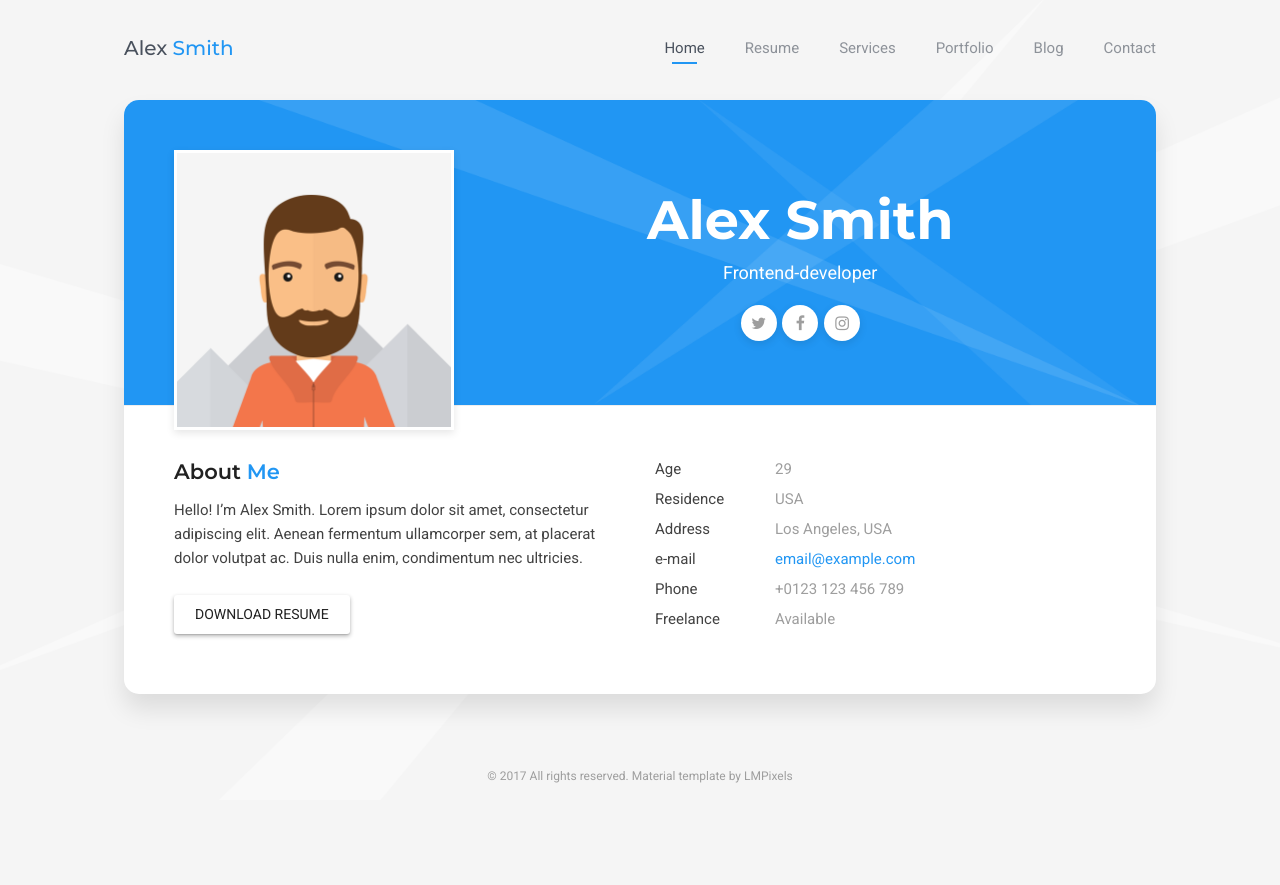
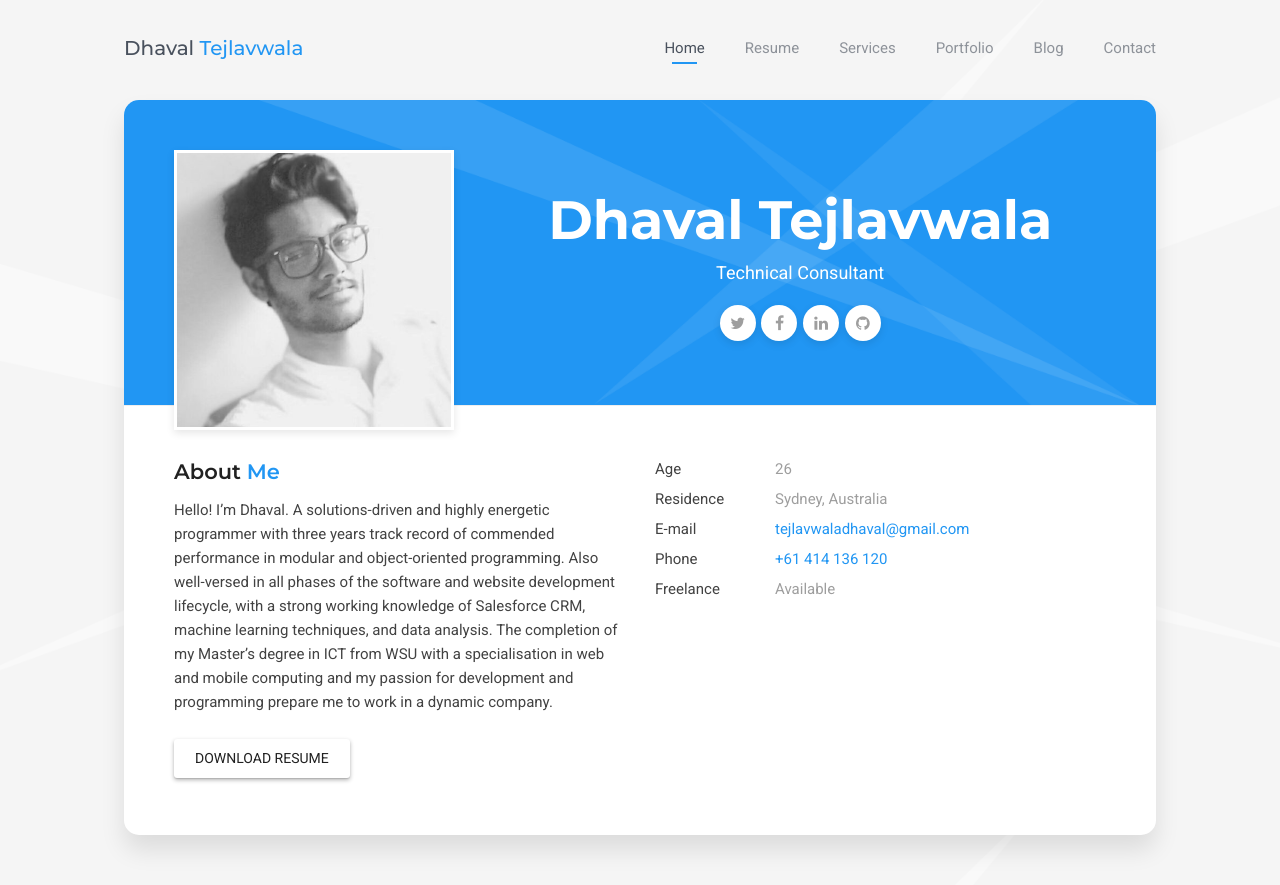
Before and after one commit to dhavaltejlavwala/dhavaltejlavwala, a plain HTML site: page index.html in a window 1280 px wide. Before the commit the page ends 800 px from the top, so only its background shows below. Drawn offline with Linux system fonts and the light colour scheme; some packages are replaced by stand-ins of ours.

Commit message:
First Page and Resume added

```diff
--- a/index.html
+++ b/index.html
@@ -3,7 +3,7 @@
   <head>
     <meta charset="UTF-8" />
     <meta http-equiv="X-UA-Compatible" content="IE=edge">
-    <title>PRO Card - Material Resume / CV / vCard Template</title>
+    <title>Dhaval Tejlavwala</title>
     <meta name="viewport" content="width=device-width, initial-scale=1, maximum-scale=1" />
     <meta name="description" content="PRO Card - Material Resume / CV / vCard Template" />
     <meta name="keywords" content="vcard, resposnive, retina, resume, jquery, css3, bootstrap, Material CV, portfolio" />
@@ -39,7 +39,7 @@
       <header id="site_header" class="header mobile-menu-hide">
         <div class="header-content">
           <div class="site-title-block mobile-hidden">
-            <div class="site-title">Alex <span>Smith</span></div>
+            <div class="site-title">Dhaval <span>Tejlavwala</span></div>
           </div>
 
           <!-- Navigation -->
@@ -75,7 +75,7 @@
       <!-- Mobile Header -->
       <div class="mobile-header mobile-visible">
         <div class="mobile-logo-container">
-          <div class="mobile-site-title">Alex Smith</div>
+          <div class="mobile-site-title">Dhaval Tejlavwala</div>
         </div>
 
         <a class="menu-toggle mobile-visible">
@@ -98,27 +98,37 @@
                   <div class="row">
                     <div class="col-sm-4 col-md-4 col-lg-4">
                       <div class="photo">
-                        <img src="images/photo.png" alt="">
+                        <img src="images/photo.jpg" alt="">
                       </div>
                     </div>
 
                     <div class="col-sm-8 col-md-8 col-lg-8">
                       <div class="title-block">
-                        <h1>Alex Smith</h1>
+                        <h1>Dhaval Tejlavwala</h1>
                         <div class="owl-carousel text-rotation">
                           <div class="item">
-                            <div class="sp-subtitle">Web Designer</div>
+                            <div class="sp-subtitle">Full-stack Application Developer</div>
                           </div>
                           <div class="item">
-                            <div class="sp-subtitle">Frontend-developer</div>
+                            <div class="sp-subtitle">Technical Consultant</div>
+                          </div>
+                          <div class="item">
+                            <div class="sp-subtitle">Test Analyst</div>
+                          </div>
+                          <div class="item">
+                            <div class="sp-subtitle">Android Developer</div>
+                          </div>
+                          <div class="item">
+                            <div class="sp-subtitle">Web Developer</div>
                           </div>
                         </div>
                       </div>
 
                       <div class="social-links">
-                        <a href="#"><i class="fa fa-twitter"></i></a>
-                        <a href="#"><i class="fa fa-facebook"></i></a>
-                        <a href="#"><i class="fa fa-instagram"></i></a>
+                        <a href="https://twitter.com/d_Tejlavwala"><i class="fa fa-twitter"></i></a>
+                        <a href="https://www.facebook.com/dhavaltejlavwala"><i class="fa fa-facebook"></i></a>
+                        <a href="https://www.linkedin.com/in/dhavaltejlavwala"><i class="fa fa-linkedin"></i></a>
+                        <a href="https://github.com/dhavaltejlavwala"><i class="fa fa-github"></i></a>
                       </div>
                     </div>
                   </div>
@@ -132,20 +142,24 @@
                         <div class="block-title">
                           <h3>About <span>Me</span></h3>
                         </div>
-                        <p>Hello! I’m Alex Smith. Lorem ipsum dolor sit amet, consectetur adipiscing elit. Aenean fermentum ullamcorper sem, at placerat dolor volutpat ac. Duis nulla enim, condimentum nec ultricies.</p>
+                        <p>
+                          Hello! I’m Dhaval. A solutions-driven and highly energetic programmer with three years track record of commended performance in modular
+                          and object-oriented programming. Also well-versed in all phases of the software and website development lifecycle, with a strong working
+                          knowledge of Salesforce CRM, machine learning techniques, and data analysis. The completion of my Master’s degree in ICT from WSU with a specialisation
+                          in web and mobile computing and my passion for development and programming prepare me to work in a dynamic company.
+                        </p>
                       </div>
                       <div class="download-resume">
-                        <a href="" class="btn btn-secondary">Download Resume</a>
+                        <a href="Resume.pdf" class="btn btn-secondary" target="_blank">Download Resume</a>
                       </div>
                     </div>
 
                     <div class="col-sm-6 col-md-6 col-lg-6">
                       <ul class="info-list">
-                        <li><span class="title">Age</span><span class="value">29</span></li>
-                        <li><span class="title">Residence</span><span class="value">USA</span></li>
-                        <li><span class="title">Address</span><span class="value">Los Angeles, USA</span></li>
-                        <li><span class="title">e-mail</span><span class="value"><a href="mailto:email@example.com">email@example.com</a></span></li>
-                        <li><span class="title">Phone</span><span class="value">+0123 123 456 789</span></li>
+                        <li><span class="title">Age</span><span class="value">26</span></li>
+                        <li><span class="title">Residence</span><span class="value">Sydney, Australia</span></li>
+                        <li><span class="title">E-mail</span><span class="value"><a href="mailto:tejlavwaladhaval@gmail.com">tejlavwaladhaval@gmail.com</a></span></li>
+                        <li><span class="title">Phone</span><span class="value"><a href="tel:+61414136120">+61 414 136 120</a></span></li>
                         <li><span class="title">Freelance</span><span class="value available">Available</span></li>
                       </ul>
                     </div>
```
Also changed, not shown: images/photo.jpg (added), 1 other file.
